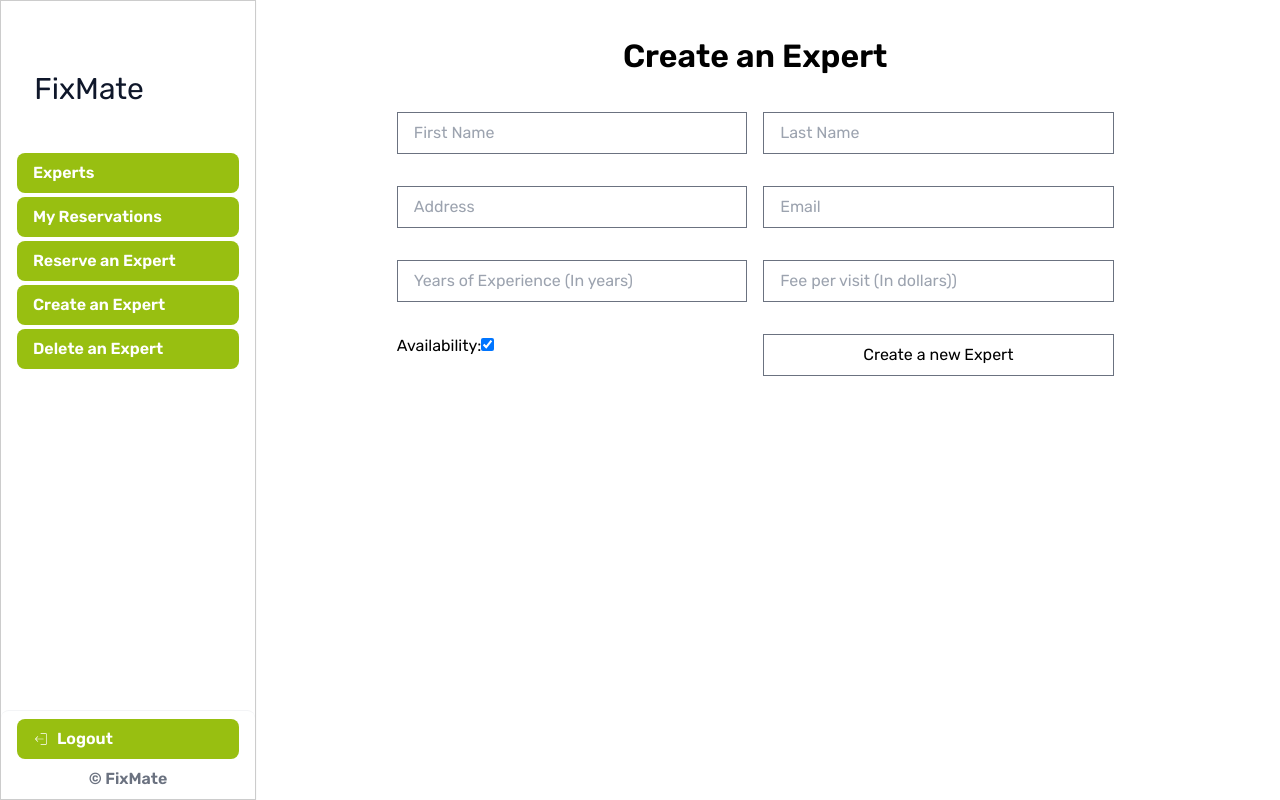
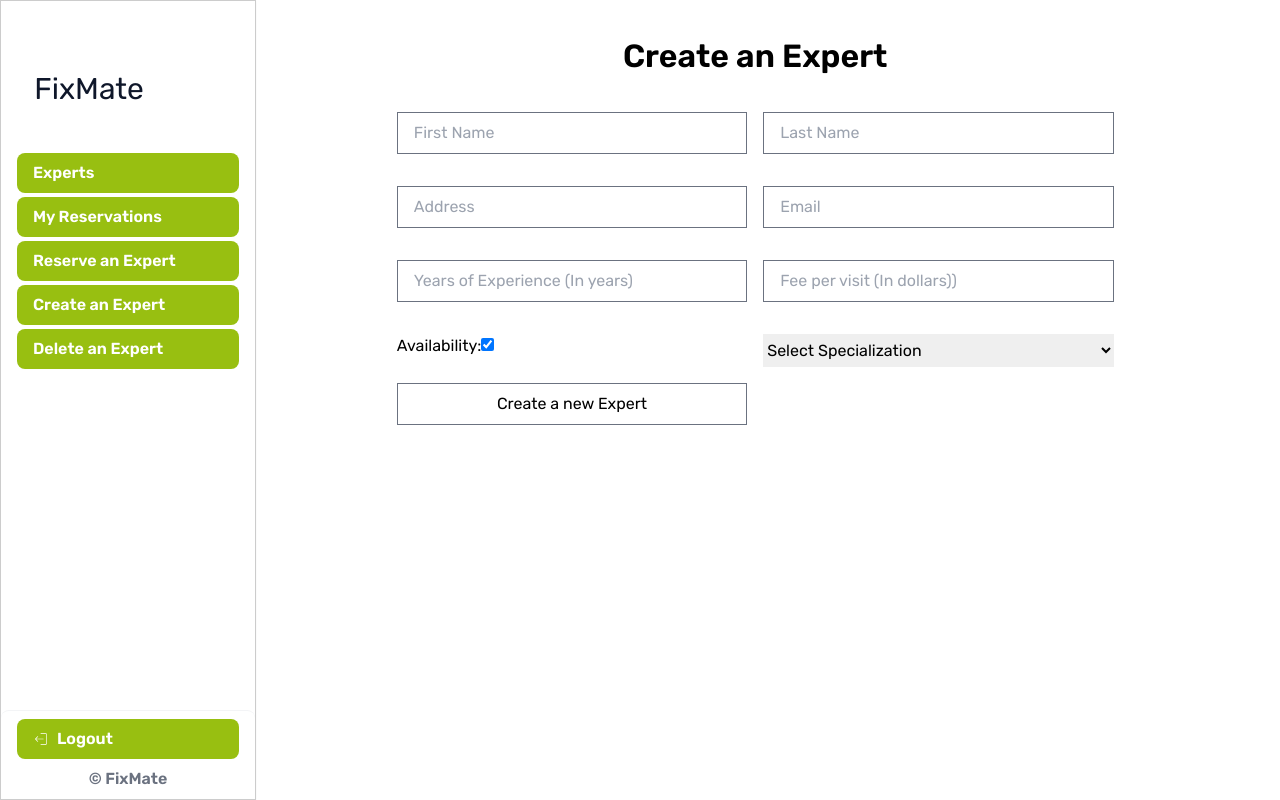
Before and after one commit to anita00001/fix-mate-frontend, a React (Create React App) app: page / in a window 1280 px wide. Built offline with nearby package versions, Linux system fonts and the light colour scheme.

Commit message:
Select Specialization dropdown

```diff
--- a/src/components/CreateExpert.js
+++ b/src/components/CreateExpert.js
@@ -96,6 +96,23 @@ const CreateExpert = () => {
             onChange={handleChange}
           />
         </label>
+        <select
+          name="specialization_id"
+          required
+          value={formData.specialization_id}
+          onChange={handleChange}
+        >
+          <option value="">Select Specialization</option>
+          <option value="1">Electrical Engineer</option>
+          <option value="2">Plumber</option>
+          <option value="3">Carpenter</option>
+          <option value="4">Painter</option>
+          <option value="5">Mechanic</option>
+          <option value="6">Architect</option>
+          <option value="7">Interior Designer</option>
+          <option value="8">Civil Engineer</option>
+          <option value="9">Gardener</option>
+        </select>
         <button type="submit" className="submit-btn">Create a new Expert</button>
       </form>
     </section>
```
